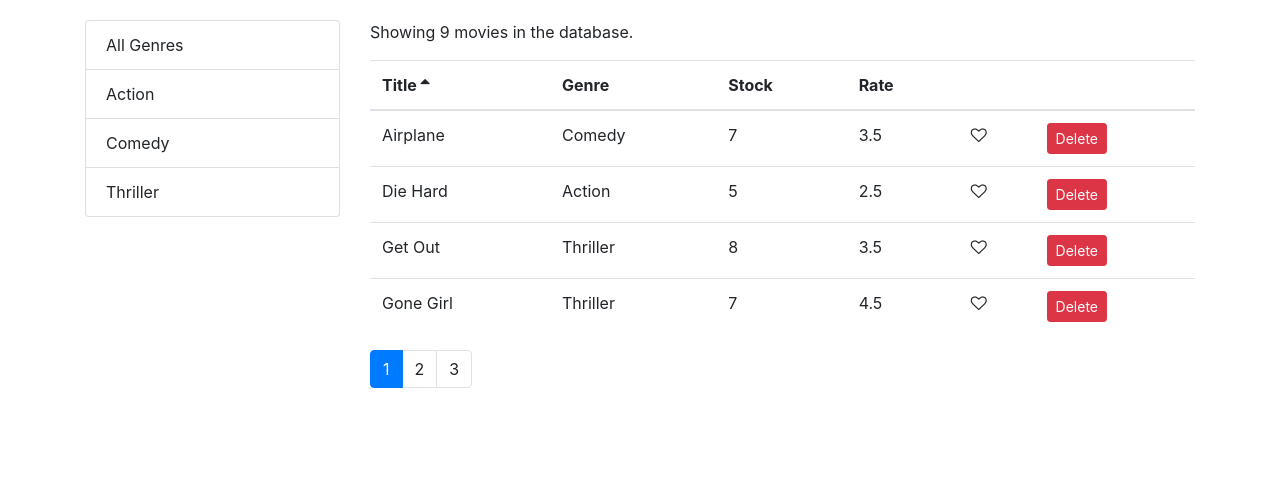
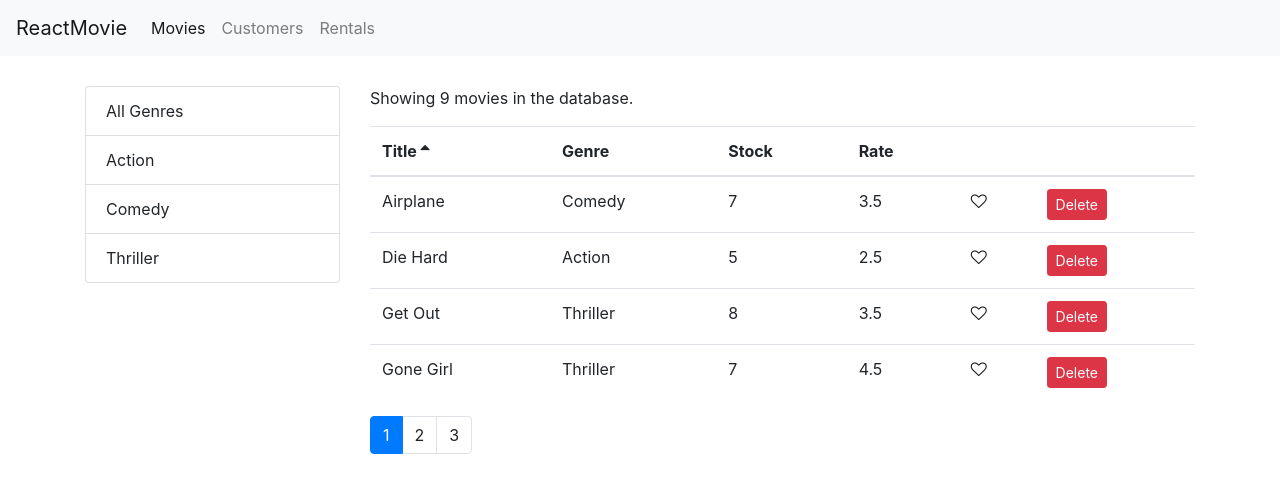
Before and after one commit to cmburch/javascriptBasic1, a React (Create React App) app: page /movies in a window 1280 px wide. Shown: the top 492 px of the page. Built offline with nearby package versions, Linux system fonts and the light colour scheme.

Commit message:
created the navbarbar component and add the navlinks

```diff
--- a/src/App.js
+++ b/src/App.js
@@ -4,10 +4,13 @@
 import Customers from "./components/customers";
 import Rentals from "./components/rentals";
 import NotFound from "./components/notFound";
+import NavBar from './components/navBar';
 
 import './App.css';
 function App() {
   return (
+    <React.Fragment>
+      <NavBar />
       <main className="container">
         <Switch>
           <Route path="/movies" component={Movies} />
@@ -18,6 +21,7 @@
           <Redirect to="/not-found" />
         </Switch>
       </main>
+    </React.Fragment>
   );
 }
 
--- /dev/null
+++ b/src/components/navBar.jsx
@@ -0,0 +1,38 @@
+import React from 'react';
+import { Link, NavLink } from "react-router-dom";
+
+const NavBar = () => {
+    return (
+        <nav className="navbar navbar-expand-lg navbar-light bg-light">
+        <Link className="navbar-brand" to="/">
+          ReactMovie
+        </Link>
+        <button
+          className="navbar-toggler"
+          type="button"
+          data-toggle="collapse"
+          data-target="#navbarNavAltMarkup"
+          aria-controls="navbarNavAltMarkup"
+          aria-expanded="false"
+          aria-label="Toggle navigation"
+        >
+          <span className="navbar-toggler-icon" />
+        </button>
+        <div className="collapse navbar-collapse" id="navbarNavAltMarkup">
+          <div className="navbar-nav">
+            <NavLink className="nav-item nav-link" to="/movies">
+              Movies
+            </NavLink>
+            <NavLink className="nav-item nav-link" to="/customers">
+              Customers
+            </NavLink>
+            <NavLink className="nav-item nav-link" to="/rentals">
+              Rentals
+            </NavLink>
+          </div>
+        </div>
+      </nav>
+    );
+}
+
+export default NavBar;
--- a/src/index.css
+++ b/src/index.css
@@ -5,7 +5,7 @@
     sans-serif;
   -webkit-font-smoothing: antialiased;
   -moz-osx-font-smoothing: grayscale;
-  padding:20px 0 0 0;
+  /* padding:20px 0 0 0; */
 }
 
 code {
@@ -13,6 +13,10 @@
     monospace;
 }
 
+.navbar {
+  margin-bottom: 30px;
+}
+
 .clickable {
   cursor:pointer;
 }
```
Lines whose indentation alone changed are shown as unchanged.
